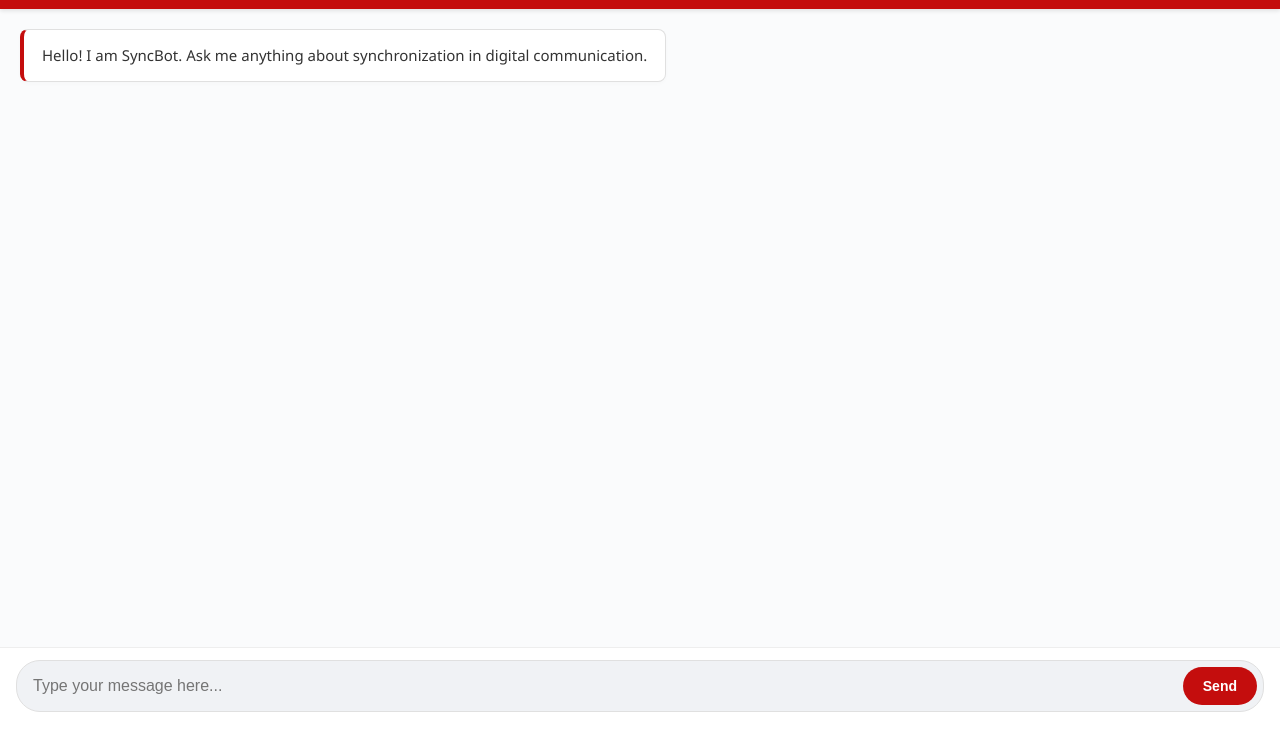
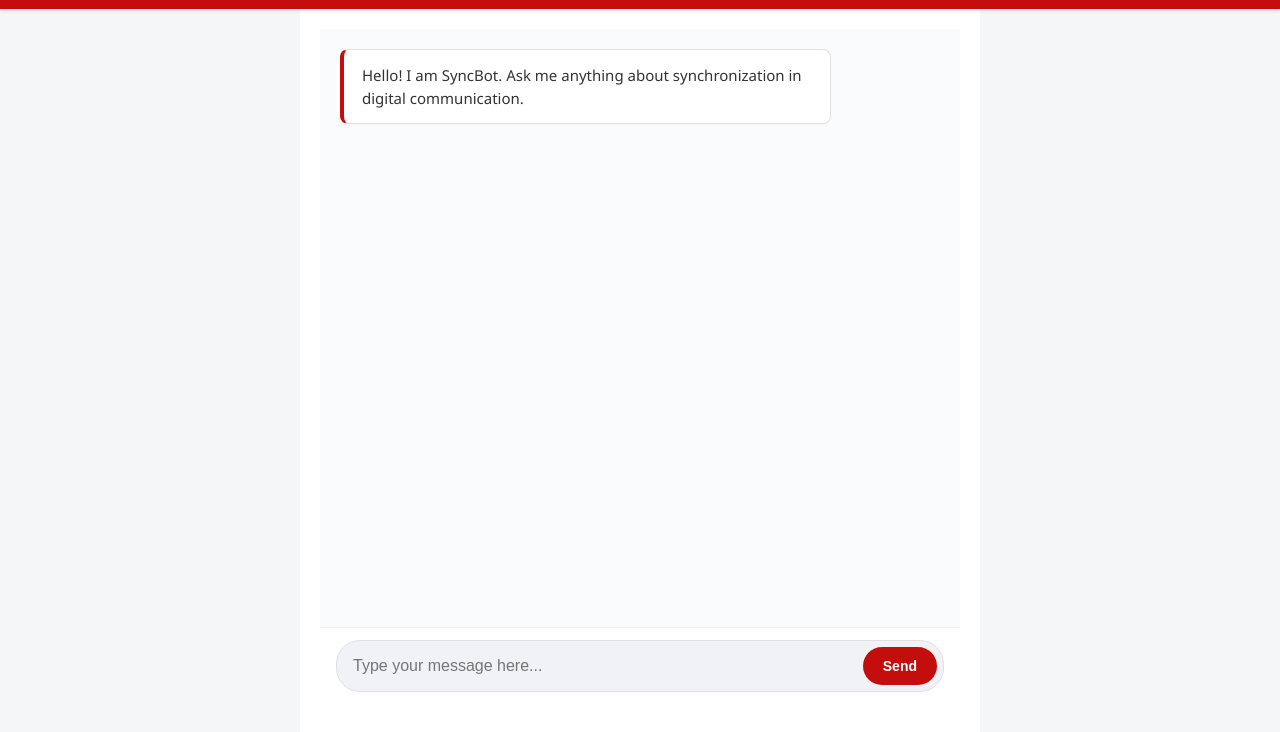
Before and after one commit to Dharaniguhan/SyncBot-Web, a plain HTML site: page index.html in a window 1280 px wide. Shown: the part 68-800 px from the top of the page. Drawn offline with nearby package versions, Linux system fonts and the light colour scheme.

Commit message:
Newer Frontend

```diff
--- a/index.html
+++ b/index.html
@@ -278,6 +278,23 @@
         .input-wrapper button:hover {
             background-color: #a00a0a;
         }
+        /* 📱 1. Put all your NEW, mobile-friendly CSS up here */
+        .chat-container {
+        width: 100%;
+        padding: 10px;
+        }
+
+        /* 💻 2. Add a Media Query for PC/Desktop screens */
+        @media (min-width: 768px) {
+        /* Put your OLD, PC-friendly CSS inside these brackets! */
+        /* These rules will override the mobile ones only on big screens */
+
+        .chat-container {
+            width: 50%; /* Shrink it back down for PC */
+            margin: 0 auto; /* Center it */
+            padding: 20px;
+        }
+        }
 
     </style>
 </head>
```
